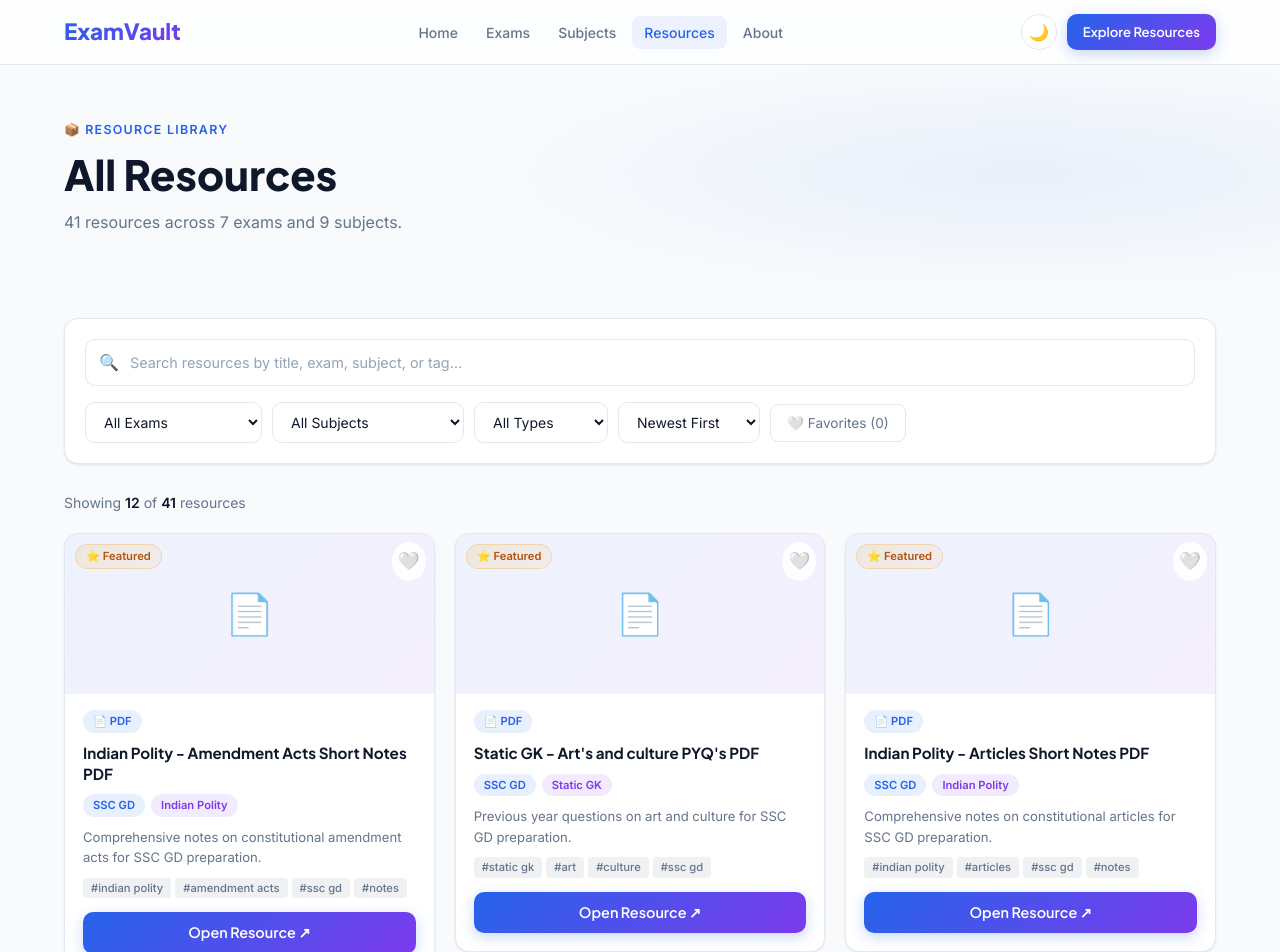
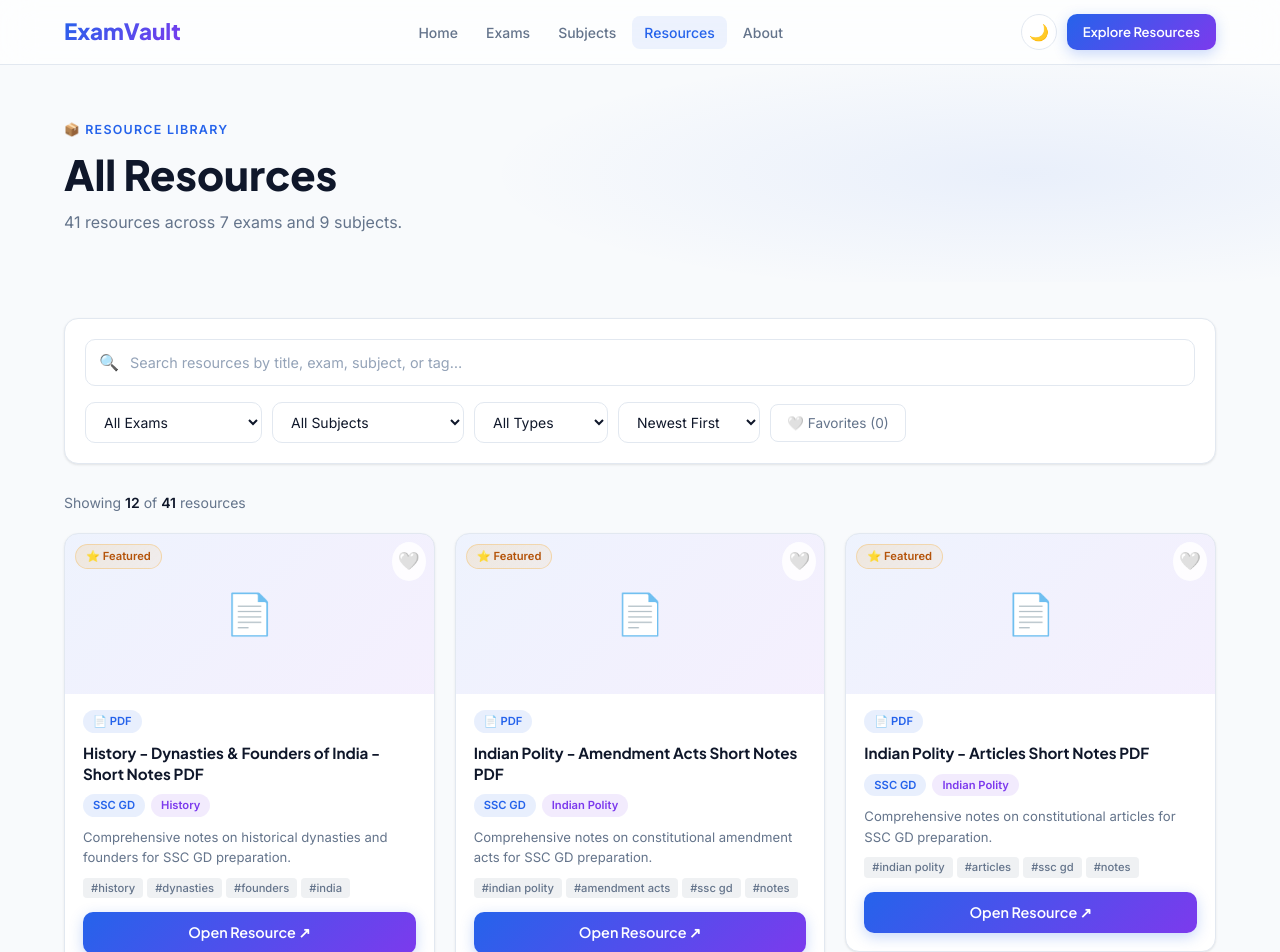
Before and after one commit to YVSPAVANKUMAR/Exam_vault, a React (Vite) app: page /resources in a window 1280 px wide. Shown: the top 952 px of the page. Built offline with nearby package versions, Linux system fonts and the light colour scheme; the HTML template or start-up script is replaced by a standard one.

Commit message:
seperate subjects in resources

```diff
--- a/src/data/resources.ts
+++ b/src/data/resources.ts
@@ -15,6 +15,7 @@ export interface Resource {
 }
 
 export const resources: Resource[] = [
+// -------------------------Physics Resources Start-------------------------
   {
     id: 1,
     title: "Physics - Electricity complete lecture series-1",
@@ -28,21 +29,8 @@ export const resources: Resource[] = [
     featured: true,
     addedAt: "2026-08-01",
   },
-  //   {
-  //     id: 2,
-  //     title: "Indian Polity Complete Notes PDF",
-  //     exam: "SSC CGL",
-  //     subject: "Indian Polity",
-  //     type: "pdf",
-  //     description: "Concise, exam-ready Indian Polity notes covering all topics — Parliament, Judiciary, Elections, and Constitutional Articles.",
-  //     url: "https://drive.google.com/file/d/1BxiMVs0XRA5nFMdKvBdBZjgmUUqptlbs74OgVE2upms/view",
-  //     thumbnail: "",
-  //     tags: ["polity", "notes", "pdf", "ssc"],
-  //     featured: false,
-  //     addedAt: "2026-08-02",
-  //   },
   {
-    id: 3,
+    id: 2,
     title: "Physics - Electricity complete lecture series-2",
     exam: "SSC CGL",
     subject: "Physics",
@@ -55,7 +43,7 @@ export const resources: Resource[] = [
     addedAt: "2026-08-03",
   },
   {
-    id: 4,
+    id: 3,
     title: "Physics - Electricity complete lecture series-3",
     exam: "SSC CGL",
     subject: "Physics",
@@ -67,21 +55,8 @@ export const resources: Resource[] = [
     featured: false,
     addedAt: "2026-08-04",
   },
-  //   {
-  //     id: 5,
-  //     title: "General Science Notes — Physics & Chemistry",
-  //     exam: "RRB NTPC",
-  //     subject: "General Science",
-  //     type: "pdf",
-  //     description: "High-yield physics and chemistry notes for RRB NTPC with previous-year question analysis and quick revision tables.",
-  //     url: "https://drive.google.com/file/d/1BxiMVs0XRA5nFMdKvBdBZjgmUUqptlbs74OgVE2upms/view",
-  //     thumbnail: "",
-  //     tags: ["science", "physics", "chemistry", "rrb", "ntpc"],
-  //     featured: true,
-  //     addedAt: "2026-08-05",
-  //   },
   {
-    id: 6,
+    id: 4,
     title: "Physics - Mechanics complete lecture series-1",
     exam: "SSC CGL",
     subject: "Physics",
@@ -94,7 +69,7 @@ export const resources: Resource[] = [
     addedAt: "2026-08-06",
   },
   {
-    id: 7,
+    id: 5,
     title: "Physics - Mechanics complete PYQ'S",
     exam: "RRB Group D ",
     subject: "Physics",
@@ -107,7 +82,7 @@ export const resources: Resource[] = [
     addedAt: "2026-08-07",
   },
   {
-    id: 8,
+    id: 6,
     title: "Physics - Mechanics complete lecture series-2",
     exam: "SSC CGL",
     subject: "Physics",
@@ -119,21 +94,11 @@ export const resources: Resource[] = [
     featured: false,
     addedAt: "2026-08-08",
   },
-  //   {
-  //     id: 9,
-  //     title: "Current Affairs — August 2026 Compilation",
-  //     exam: "SSC CGL",
-  //     subject: "Current Affairs",
-  //     type: "pdf",
-  //     description: "Monthly current affairs compilation for August 2026 covering national & international events, awards, sports, and economy.",
-  //     url: "https://drive.google.com/file/d/1BxiMVs0XRA5nFMdKvBdBZjgmUUqptlbs74OgVE2upms/view",
-  //     thumbnail: "",
-  //     tags: ["current affairs", "august", "2026", "monthly"],
-  //     featured: true,
-  //     addedAt: "2026-08-10",
-  //   },
+// -------------------------Physics Resources End-------------------------
+
+// -------------------------History Resources Start-------------------------
   {
-    id: 10,
+    id: 7,
     title: "Complete Ancient Andhra History",
     exam: "APPSC",
     subject: "History",
@@ -145,21 +110,24 @@ export const resources: Resource[] = [
     featured: false,
     addedAt: "2026-08-11",
   },
-  //   {
-  //     id: 11,
-  //     title: "Computer Awareness — Fundamentals for Railway Exams",
-  //     exam: "RRB ALP",
-  //     subject: "Computer Awareness",
-  //     type: "pdf",
-  //     description: "Complete computer awareness notes covering hardware, software, networking, MS Office, and internet basics.",
-  //     url: "https://drive.google.com/file/d/1BxiMVs0XRA5nFMdKvBdBZjgmUUqptlbs74OgVE2upms/view",
-  //     thumbnail: "",
-  //     tags: ["computer", "networking", "ms office", "rrb", "alp"],
-  //     featured: false,
-  //     addedAt: "2026-08-12",
-  //   },
   {
-    id: 12,
+    id: 8,
+    title: "History - Dynasties & Founders of India - Short Notes PDF",
+    exam: "SSC GD",
+    subject: "History",
+    type: "pdf",
+    description: "Comprehensive notes on historical dynasties and founders for SSC GD preparation.",
+    url: "https://drive.google.com/file/d/1DYfrmRlirSJjl3XyLzNMmjSqLm18X_Se/view?usp=sharing",
+    thumbnail: "",
+    tags: ["history", "dynasties", "founders", "india", "ssc gd"],
+    featured: true,
+    addedAt: "2026-08-19",
+  },
+// -------------------------History Resources End-------------------------
+
+// -------------------------Chemistry Resources Start-------------------------
+  {
+    id: 9,
     title: "Chemistry - Acids and Bases complete lecture series",
     exam: "RRB Group D",
     subject: "Chemistry",
@@ -171,21 +139,12 @@ export const resources: Resource[] = [
     featured: false,
     addedAt: "2026-08-13",
   },
+// -------------------------Chemistry Resources End-------------------------
+
+//-------------------------Indian Polity Resources Start-------------------------
+
   {
-    id: 13,
-    title: "SSC MTS Previous Year Model Paper-1",
-    exam: "SSC MTS",
-    subject: "General Awareness",
-    type: "pdf",
-    description: "Compiled previous-year question papers for SSC MTS with detailed solutions.",
-    url: "https://drive.google.com/file/d/1TO2dtUPz5Brn6g1cJn4hgqch_fatoRWq/view?usp=drive_link",
-    thumbnail: "",
-    tags: ["previous year", "pyq", "ssc mts", "practice"],
-    featured: true,
-    addedAt: "2026-08-14",
-  },
-  {
-    id: 14,
+    id: 11,
     title: "Indian Polity - Complete Video About Parliament of India",
     exam: "SSC CGL",
     subject: "Indian Polity",
@@ -199,6 +158,35 @@ export const resources: Resource[] = [
   },
   {
     id: 15,
+    title: "Indian Polity - Amendment Acts Short Notes PDF",
+    exam: "SSC GD",
+    subject: "Indian Polity",
+    type: "pdf",
+    description: "Comprehensive notes on constitutional amendment acts for SSC GD preparation.",
+    url: "https://drive.google.com/file/d/1MHBZwjTQIXeTwMppaxB2OIo792BTT_MK/view?usp=drive_link",
+    thumbnail: "",
+    tags: ["indian polity", "amendment acts", "ssc gd", "notes"],
+    featured: true,
+    addedAt: "2026-08-19",
+  },
+   {
+    id: 17,
+    title: "Indian Polity - Articles Short Notes PDF",
+    exam: "SSC GD",
+    subject: "Indian Polity",
+    type: "pdf",
+    description: "Comprehensive notes on constitutional articles for SSC GD preparation.",
+    url: "https://drive.google.com/file/d/1Xs8bGZ2-T5_1jAZg2gchkvQRVJ5K5mjz/view?usp=drive_link",
+    thumbnail: "",
+    tags: ["indian polity", "articles", "ssc gd", "notes"],
+    featured: true,
+    addedAt: "2026-08-19",
+  },
+//-------------------------Indian Polity Resources End-------------------------
+
+//-------------------------Geography Resources Start-------------------------
+  {
+    id: 12,
     title: "Geography — Indian River System Complete Lecture",
     exam: "SSC CGL",
     subject: "Geography",
@@ -211,7 +199,7 @@ export const resources: Resource[] = [
     addedAt: "2026-08-16",
   },
   {
-      id: 16,
+    id: 13,
     title: "Geography — Soils of India Complete Lecture",
     exam: "SSC CGL",
     subject: "Geography",
@@ -224,7 +212,7 @@ export const resources: Resource[] = [
     addedAt: "2026-08-17",
   },
   {
-    id: 17,
+    id: 14,
     title: "Geography — Dams In India PYQ's PDF",
     exam: "RRB group D",
     subject: "Geography",
@@ -236,21 +224,12 @@ export const resources: Resource[] = [
     featured: false,
     addedAt: "2026-08-18",
   },
+//-------------------------Geography Resources End-------------------------
+
+//-------------------------Static GK Resources Start-------------------------
+
   {
-    id: 18,
-    title: "Indian Polity - Amendment Acts Short Notes PDF",
-    exam: "SSC GD",
-    subject: "Indian Polity",
-    type: "pdf",
-    description: "Comprehensive notes on constitutional amendment acts for SSC GD preparation.",
-    url: "https://drive.google.com/file/d/1MHBZwjTQIXeTwMppaxB2OIo792BTT_MK/view?usp=drive_link",
-    thumbnail: "",
-    tags: ["indian polity", "amendment acts", "ssc gd", "notes"],
-    featured: true,
-    addedAt: "2026-08-19",
-  },
-  {
-    id: 19,
+    id: 16,
     title: "Static GK - Art's and culture PYQ's PDF",
     exam: "SSC GD",
     subject: "Static GK",
@@ -262,34 +241,23 @@ export const resources: Resource[] = [
     featured: true,
     addedAt: "2026-08-19",
   },
+
+// -------------------------SSC MTS Previous Year Model Papers Start-------------------------
 {
-    id: 20,
-    title: "Indian Polity - Articles Short Notes PDF",
-    exam: "SSC GD",
-    subject: "Indian Polity",
+    id: 10,
+    title: "SSC MTS Previous Year Model Paper-1",
+    exam: "SSC MTS",
+    subject: "General Awareness",
     type: "pdf",
-    description: "Comprehensive notes on constitutional articles for SSC GD preparation.",
-    url: "https://drive.google.com/file/d/1Xs8bGZ2-T5_1jAZg2gchkvQRVJ5K5mjz/view?usp=drive_link",
+    description: "Compiled previous-year question papers for SSC MTS with detailed solutions.",
+    url: "https://drive.google.com/file/d/1TO2dtUPz5Brn6g1cJn4hgqch_fatoRWq/view?usp=drive_link",
     thumbnail: "",
-    tags: ["indian polity", "articles", "ssc gd", "notes"],
+    tags: ["previous year", "pyq", "ssc mts", "practice"],
     featured: true,
-    addedAt: "2026-08-19",
+    addedAt: "2026-08-14",
   },
   {
-    id: 21,
-    title: "History - Dynasties & Founders of India - Short Notes PDF",
-    exam: "SSC GD",
-    subject: "History",
-    type: "pdf",
-    description: "Comprehensive notes on historical dynasties and founders for SSC GD preparation.",
-    url: "https://drive.google.com/file/d/1DYfrmRlirSJjl3XyLzNMmjSqLm18X_Se/view?usp=sharing",
-    thumbnail: "",
-    tags: ["history", "dynasties", "founders", "india", "ssc gd"],
-    featured: true,
-    addedAt: "2026-08-19",
-  },
-  {
-    id: 22,
+    id: 18,
     title: "SSC MTS Previous Year Model Paper-2",
     exam: "SSC MTS",
     subject: "General Awareness",
@@ -302,7 +270,7 @@ export const resources: Resource[] = [
     addedAt: "2026-08-14",
   },
   {
-    id: 23,
+    id: 19,
     title: "SSC MTS Previous Year Model Paper-3",
     exam: "SSC MTS",
     subject: "General Awareness",
@@ -315,7 +283,7 @@ export const resources: Resource[] = [
     addedAt: "2026-08-14",
   },
   {
-    id: 24,
+    id: 20,
     title: "SSC MTS Previous Year Model Paper-4",
     exam: "SSC MTS",
     subject: "General Awareness",
@@ -328,7 +296,7 @@ export const resources: Resource[] = [
     addedAt: "2026-08-14",
   },
   {
-    id: 25,
+    id: 21,
     title: "SSC MTS Previous Year Model Paper-5",
     exam: "SSC MTS",
     subject: "General Awareness",
@@ -340,8 +308,9 @@ export const resources: Resource[] = [
     featured: true,
     addedAt: "2026-08-14",
   },
+// -------------------------SSC MTS Previous Year Model Papers End-------------------------
   {
-    id: 26,
+    id: 22,
     title: "Computer Awareness - Complete Notes PDF",
     exam: "SSC CGL",
     subject: "Computer Awareness",
@@ -357,7 +326,7 @@ export const resources: Resource[] = [
 
   //---------------------english PYQ's Start---------------------
   {
-    id: 27,
+    id: 23,
     title: "English - Active and Passive Voice PYQ's PDF",
     exam: "SSC CGL",
     subject: "English",
@@ -370,7 +339,7 @@ export const resources: Resource[] = [
     addedAt: "2026-08-14",
   },
   {
-    id: 28,
+    id: 24,
     title: "English - Adjectives PYQ's PDF",
     exam: "SSC CGL",
     subject: "English",
```
Lines whose indentation alone changed are shown as unchanged.
